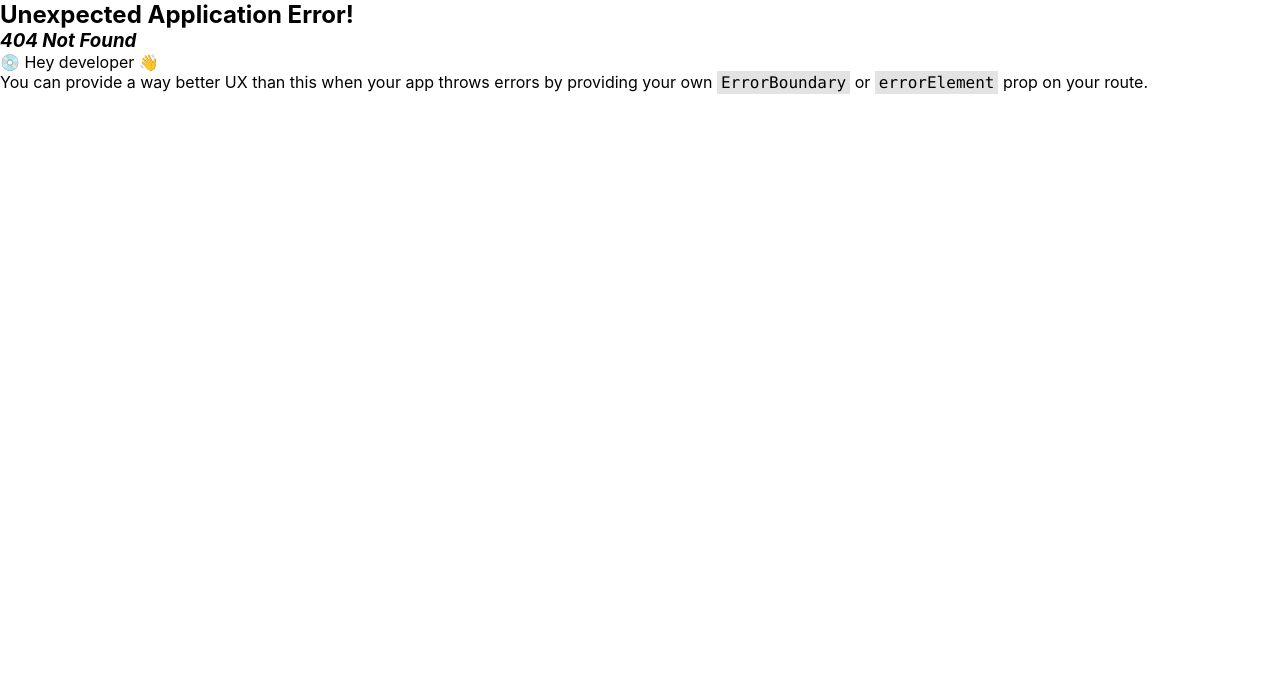
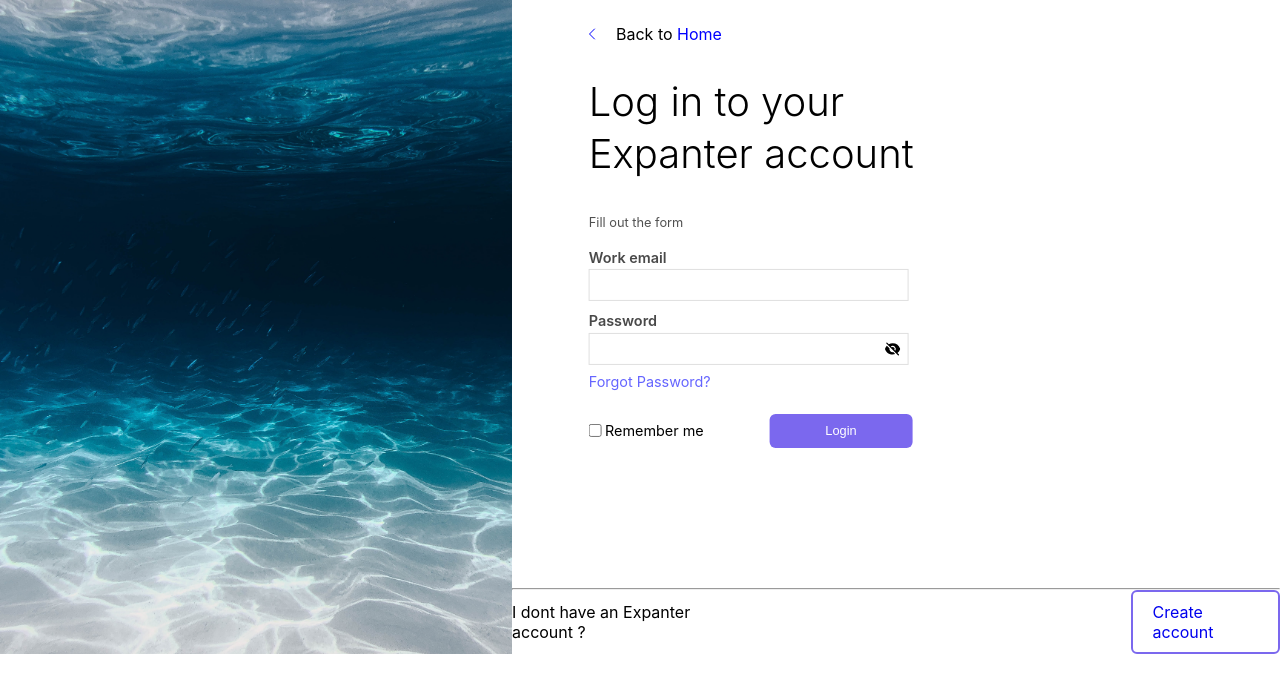
Before and after one commit to HashIqbal/Expanter, a React (Create React App) app: page /login in a window 1280 px wide. Before the commit this address had no page. Shown: the top 692 px of the page. Built offline with nearby package versions, Linux system fonts and the light colour scheme.

Commit message:
eight commit

```diff
--- a/src/App.js
+++ b/src/App.js
@@ -2,6 +2,7 @@ import { RouterProvider, createBrowserRouter } from "react-router-dom";
 
 import FeaturesPage from "./pages/home/features";
 import CreateAccount from "./pages/forms/createAccount";
+import Login from "./pages/forms/login";
 
 const router = createBrowserRouter([
   {
@@ -12,6 +13,10 @@ const router = createBrowserRouter([
     path: "/create/:id",
     element: <CreateAccount />,
   },
+  {
+    path: "/login",
+    element: <Login />,
+  },
 ]);
 
 function App() {
--- a/src/pages/forms/createAccount.js
+++ b/src/pages/forms/createAccount.js
@@ -42,18 +42,35 @@ const CreateAccount = () => {
   const [formErrors, setFormErrors] = useState({});
 
   const onChangeHandler = (e) => {
-    console.log(e.target.value);
     const { name, value } = e.target;
     setFormValues({ ...formValues, [name]: value });
   };
 
-  const submitHandler = (e) => {
+  const submitHandler = async (e) => {
     e.preventDefault();
     setFormErrors(validate(formValues));
+
+    if (
+      errors.passwordIndicator === false &&
+      errors.emailIndicator === false &&
+      errors.firstNameIndicator === false &&
+      errors.lastNameIndicator === false &&
+      errors.businessNameIndicator === false
+    ) {
+      const response = await fetch(
+        "http://15.206.121.23:7077/v1/auth/email/registration/brand",
+        {
+          method: "POST",
+          body: JSON.stringify(formValues),
+          headers: {
+            "Content-Type": "application/json",
+          },
+        }
+      );
+    }
   };
-
+  const errors = {};
   const validate = (values) => {
-    const errors = {};
     const regExp = /^(?=.*\d)(?=.*[a-z])(?=.*[A-Z])[a-zA-Z0-9]{8,}$/;
     if (
       !values.firstName ||
@@ -287,8 +304,8 @@ const CreateAccount = () => {
             <Link className={styles["ques-text"]}>
               Already have an Expanter account?
             </Link>
-            <Link to="/create/i" className={styles["btn-two"]}>
-              Create account
+            <Link to="/login" className={styles["btn-two"]}>
+              Login
             </Link>
           </div>
         </div>
--- /dev/null
+++ b/src/pages/forms/login.js
@@ -0,0 +1,193 @@
+import React from "react";
+import { useState } from "react";
+import styles from "./login.module.css";
+import { Link } from "react-router-dom";
+
+const Login = () => {
+  const initialValue = {
+    email: "",
+    password: "",
+  };
+
+  const [formValues, setFormValues] = useState(initialValue);
+  const [showPass, setShowPass] = useState();
+  const [formErrors, setFormErrors] = useState({});
+
+  const onChangeHandler = (e) => {
+    const { name, value } = e.target;
+    setFormValues({ ...formValues, [name]: value });
+  };
+
+  const onChangePassHandler1 = () => {
+    setShowPass(false);
+  };
+  const onChangePassHandler2 = () => {
+    setShowPass(true);
+  };
+
+  const onSubmitHandler = async (e) => {
+    e.preventDefault();
+    setFormErrors(validate(formValues));
+
+    if (errors.emailIndicator === false && errors.passwordIndicator === false) {
+      const response = await fetch(
+        "http://15.206.121.23:7077/v1/auth/email/login",
+        {
+          method: "POST",
+          body: JSON.stringify(formValues),
+          headers: {
+            "Content-Type": "application/json",
+          },
+        }
+      );
+    }
+  };
+
+  const errors = {};
+  const validate = (values) => {
+    const regExp = /^(?=.*\d)(?=.*[a-z])(?=.*[A-Z])[a-zA-Z0-9]{8,}$/;
+
+    if (!regExp.test(values.password)) {
+      errors.password = "Please enter correct password";
+      errors.passwordIndicator = true;
+    } else {
+      errors.passwordIndicator = false;
+    }
+    if (
+      !values.email ||
+      !values.email.includes("@") ||
+      !values.email.includes(".com")
+    ) {
+      errors.email = "Please enter correct email";
+      errors.emailIndicator = true;
+    } else {
+      errors.emailIndicator = false;
+    }
+
+    return errors;
+  };
+
+  return (
+    <React.Fragment>
+      <div className={styles["login-container"]}>
+        <div className={styles["login-container-img"]}></div>
+        <div className={styles["login-container-form"]}>
+          <div className={styles["icon-box"]}>
+            <svg
+              xmlns="http://www.w3.org/2000/svg"
+              fill="none"
+              viewBox="0 0 24 24"
+              stroke-width="1.5"
+              stroke="currentColor"
+              className={styles["icon-chev"]}
+            >
+              <path
+                stroke-linecap="round"
+                stroke-linejoin="round"
+                d="M15.75 19.5L8.25 12l7.5-7.5"
+              />
+            </svg>
+            <p>
+              Back to{" "}
+              <Link to="/" className={styles.tag}>
+                Home
+              </Link>
+            </p>
+          </div>
+          <div className={styles["form-container"]}>
+            <h1 className={styles["heading-primary"]}>
+              Log in to your Expanter account
+            </h1>
+            <p className={styles["form-text"]}>Fill out the form</p>
+            <form onSubmit={onSubmitHandler}>
+              <div className={styles["input-group"]}>
+                <label>Work email</label>
+                <input
+                  className={`${styles["input-box"]} ${
+                    formErrors.emailIndicator
+                      ? styles["input-box-indicator"]
+                      : ""
+                  }`}
+                  onChange={onChangeHandler}
+                  name="email"
+                  type="text"
+                />
+                <p className={styles["text-indicator"]}>{formErrors.email}</p>
+              </div>
+              <div className={styles["input-group"]}>
+                <label>Password</label>
+                <div>
+                  <input
+                    className={`${styles["input-box"]} ${
+                      formErrors.passwordIndicator
+                        ? styles["input-box-indicator"]
+                        : ""
+                    }`}
+                    onChange={onChangeHandler}
+                    name="password"
+                    type={showPass ? "text" : "password"}
+                  />
+                  {showPass ? (
+                    <svg
+                      xmlns="http://www.w3.org/2000/svg"
+                      viewBox="0 0 20 20"
+                      fill="currentColor"
+                      className={styles["eye-icon"]}
+                      onClick={onChangePassHandler1}
+                    >
+                      <path d="M10 12.5a2.5 2.5 0 100-5 2.5 2.5 0 000 5z" />
+                      <path
+                        fill-rule="evenodd"
+                        d="M.664 10.59a1.651 1.651 0 010-1.186A10.004 10.004 0 0110 3c4.257 0 7.893 2.66 9.336 6.41.147.381.146.804 0 1.186A10.004 10.004 0 0110 17c-4.257 0-7.893-2.66-9.336-6.41zM14 10a4 4 0 11-8 0 4 4 0 018 0z"
+                        clip-rule="evenodd"
+                      />
+                    </svg>
+                  ) : (
+                    <svg
+                      xmlns="http://www.w3.org/2000/svg"
+                      viewBox="0 0 20 20"
+                      fill="currentColor"
+                      className={styles["eye-icon-cross"]}
+                      onClick={onChangePassHandler2}
+                    >
+                      <path
+                        fill-rule="evenodd"
+                        d="M3.28 2.22a.75.75 0 00-1.06 1.06l14.5 14.5a.75.75 0 101.06-1.06l-1.745-1.745a10.029 10.029 0 003.3-4.38 1.651 1.651 0 000-1.185A10.004 10.004 0 009.999 3a9.956 9.956 0 00-4.744 1.194L3.28 2.22zM7.752 6.69l1.092 1.092a2.5 2.5 0 013.374 3.373l1.091 1.092a4 4 0 00-5.557-5.557z"
+                        clip-rule="evenodd"
+                      />
+                      <path d="M10.748 13.93l2.523 2.523a9.987 9.987 0 01-3.27.547c-4.258 0-7.894-2.66-9.337-6.41a1.651 1.651 0 010-1.186A10.007 10.007 0 012.839 6.02L6.07 9.252a4 4 0 004.678 4.678z" />
+                    </svg>
+                  )}
+                  <p className={styles["text-indicator"]}>
+                    {formErrors.password}
+                  </p>
+                </div>
+              </div>
+              <Link className={styles["ques-text"]}>Forgot Password?</Link>
+              <div className={styles["btn-box"]}>
+                <div className={styles["checkbox-box"]}>
+                  <input className={styles["input-checkbox"]} type="checkbox" />
+                  <label>Remember me</label>
+                </div>
+                <button type="submit" className={styles["btn-login"]}>
+                  Login
+                </button>
+              </div>
+            </form>
+          </div>
+          <hr className={styles["horizontal-line"]} />
+          <div className={styles["create-account-box"]}>
+            <Link className={styles["ques-create-account"]}>
+              I dont have an Expanter account ?
+            </Link>
+            <Link className={styles["btn-create-account"]} to="/create/i">
+              Create account
+            </Link>
+          </div>
+        </div>
+      </div>
+    </React.Fragment>
+  );
+};
+
+export default Login;
--- /dev/null
+++ b/src/pages/forms/login.module.css
@@ -0,0 +1,148 @@
+.login-container {
+  display: grid;
+  grid-template-columns: 1fr 1.5fr;
+}
+
+.heading-primary {
+  font-size: 2.5rem;
+  font-weight: 300;
+  width: 80%;
+  margin-bottom: 2.2rem;
+  line-height: 1.3;
+}
+
+.form-text {
+  font-size: 0.8rem;
+  color: rgba(0, 0, 0, 0.687);
+  margin-bottom: 1.2rem;
+}
+
+.input-group {
+  display: flex;
+  flex-direction: column;
+  margin-bottom: 0.5rem;
+  gap: 0.2rem;
+}
+
+.input-box {
+  width: 20rem;
+  height: 2rem;
+  font-size: 1.5rem;
+  outline: none;
+  border: 1px solid rgba(223, 223, 223, 0.993);
+}
+
+.ques-text {
+  text-decoration: none;
+  color: rgb(101, 101, 255);
+  display: block;
+  margin-bottom: 1.5rem;
+  font-size: 0.9rem;
+}
+.btn-box {
+  display: flex;
+  gap: 4.1rem;
+}
+
+.checkbox-box {
+  display: flex;
+  gap: 0.2rem;
+  align-items: center;
+}
+
+.btn-login {
+  padding: 0.6rem 3.5rem;
+  border: none;
+  background-color: mediumslateblue;
+  color: white;
+  border-radius: 6px;
+  font-size: 0.8rem;
+  cursor: pointer;
+}
+
+.horizontal-line {
+  margin-top: 34rem;
+}
+
+.ques-create-account {
+  color: black;
+  text-decoration: none;
+}
+
+.btn-create-account {
+  text-decoration: none;
+  background-color: #fff;
+  border: 2px solid mediumslateblue;
+  padding: 0.6rem 1.2rem;
+  border-radius: 6px;
+  cursor: pointer;
+}
+
+.create-account-box {
+  display: flex;
+  gap: 24rem;
+  align-items: center;
+  width: 100%;
+  height: 4rem;
+}
+
+.input-group label {
+  font-size: 0.9rem;
+  font-weight: 600;
+  color: rgb(73, 73, 73);
+}
+
+.checkbox-box label {
+  font-size: 0.9rem;
+}
+
+.eye-icon,
+.eye-icon-cross {
+  height: 1rem;
+  width: 1rem;
+  position: relative;
+  right: 1.5rem;
+}
+
+.login-container-form {
+  position: relative;
+}
+
+.form-container {
+  position: absolute;
+  top: 40%;
+  left: 40%;
+  transform: translate(-50%, -50%);
+}
+
+.login-container-img {
+  background-image: url("../../assets/images/freeWater.jpg");
+  background-size: cover;
+}
+
+.input-box-indicator {
+  background-color: red;
+}
+
+.text-indicator {
+  color: red;
+}
+
+.icon-chev {
+  height: 1rem;
+  width: 1rem;
+  color: blue;
+}
+
+.icon-box {
+  display: flex;
+  align-items: center;
+  gap: 1rem;
+  margin-left: 4.5rem;
+  margin-top: 1.5rem;
+}
+
+.tag {
+  text-decoration: none;
+  color: blue;
+}
```
Also changed, not shown: src/assets/images/freeWater.jpg (added).
